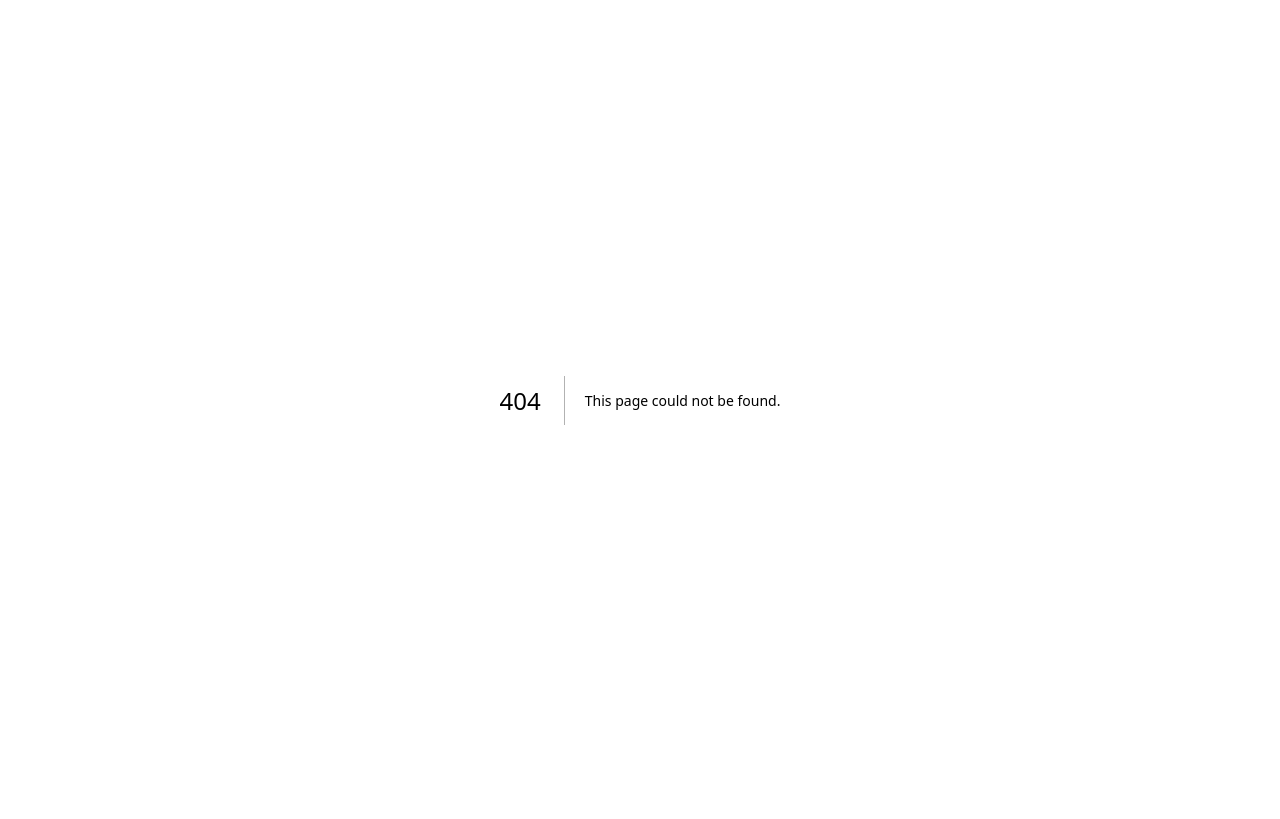
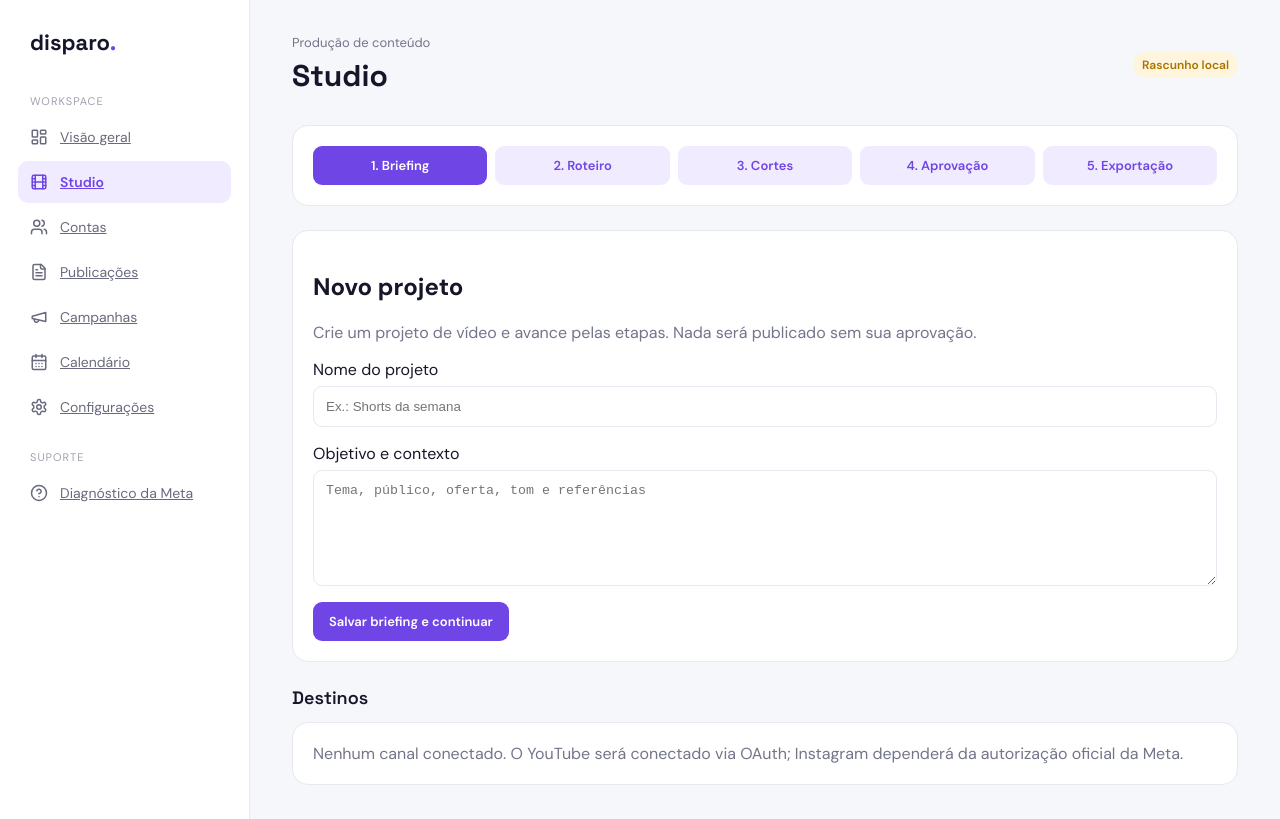
Before and after one commit to antonioacodes/disparo-insta, a Next.js app: page /studio in a window 1280 px wide. Before the commit this address had no page. Built offline with nearby package versions, Linux system fonts and the light colour scheme.

Commit message:
feat: add content production studio foundation

```diff
--- /dev/null
+++ b/app/studio/page.tsx
@@ -0,0 +1,24 @@
+'use client';
+import { useState } from 'react';
+import DashboardShell from '../components/DashboardShell';
+
+type Stage = 'briefing' | 'roteiro' | 'cortes' | 'aprovacao' | 'exportacao';
+const stages: { id: Stage; label: string }[] = [
+  { id: 'briefing', label: 'Briefing' }, { id: 'roteiro', label: 'Roteiro' }, { id: 'cortes', label: 'Cortes' }, { id: 'aprovacao', label: 'Aprovação' }, { id: 'exportacao', label: 'Exportação' },
+];
+
+export default function Studio() {
+  const [stage, setStage] = useState<Stage>('briefing');
+  const [title, setTitle] = useState('');
+  const [brief, setBrief] = useState('');
+  const [saved, setSaved] = useState(false);
+  const current = stages.findIndex((item) => item.id === stage);
+  const next = () => setStage(stages[Math.min(current + 1, stages.length - 1)].id);
+  return <DashboardShell active="Studio"><main className="main">
+    <div className="top"><div><p className="eyebrow">Produção de conteúdo</p><h1 className="title">Studio</h1></div><span className="badge warn">Rascunho local</span></div>
+    <div className="card" style={{ marginBottom: 24 }}><div style={{ display: 'flex', justifyContent: 'space-between', gap: 8, flexWrap: 'wrap' }}>{stages.map((item, index) => <button key={item.id} onClick={() => setStage(item.id)} className={index <= current ? 'btn' : 'btn secondary'} style={{ flex: 1, minWidth: 120 }}>{index + 1}. {item.label}</button>)}</div></div>
+    {stage === 'briefing' && <div className="card"><h2>Novo projeto</h2><p style={{ color: '#73758a' }}>Crie um projeto de vídeo e avance pelas etapas. Nada será publicado sem sua aprovação.</p><label style={{ display: 'block', marginTop: 16 }}>Nome do projeto<input value={title} onChange={(event) => setTitle(event.target.value)} placeholder="Ex.: Shorts da semana" style={{ display: 'block', width: '100%', padding: 12, marginTop: 6, border: '1px solid #e7e8f0', borderRadius: 9 }} /></label><label style={{ display: 'block', marginTop: 16 }}>Objetivo e contexto<textarea value={brief} onChange={(event) => setBrief(event.target.value)} placeholder="Tema, público, oferta, tom e referências" rows={6} style={{ display: 'block', width: '100%', padding: 12, marginTop: 6, border: '1px solid #e7e8f0', borderRadius: 9, resize: 'vertical' }} /></label><button className="btn" style={{ marginTop: 16 }} onClick={() => { setSaved(true); next(); }} disabled={!title.trim() || !brief.trim()}>Salvar briefing e continuar</button>{saved && <p className="trend">Briefing salvo nesta sessão. Banco de dados será conectado na próxima etapa.</p>}</div>}
+    {stage !== 'briefing' && <div className="card"><h2>{stages[current].label}</h2><p style={{ color: '#73758a' }}>Projeto: {title || 'Sem título'}</p><div style={{ padding: 20, background: '#f6f7fb', borderRadius: 10, margin: '18px 0' }}>Esta etapa está preparada para receber o processamento real. Ainda não há conteúdo fictício sendo exibido.</div><button className="btn" onClick={next} disabled={current === stages.length - 1}>{current === stages.length - 1 ? 'Etapa final' : 'Avançar etapa'}</button></div>}
+    <div className="section"><div className="section-head"><h2>Destinos</h2></div><div className="card"><p style={{ color: '#73758a', margin: 0 }}>Nenhum canal conectado. O YouTube será conectado via OAuth; Instagram dependerá da autorização oficial da Meta.</p></div></div>
+  </main></DashboardShell>;
+}
```
